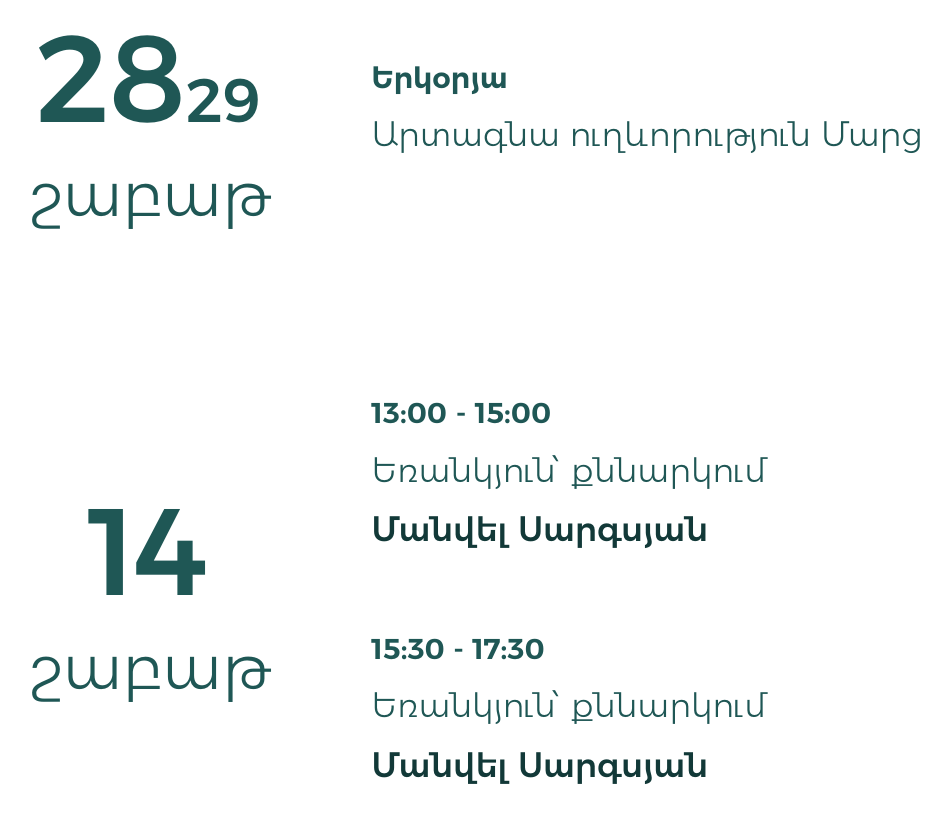
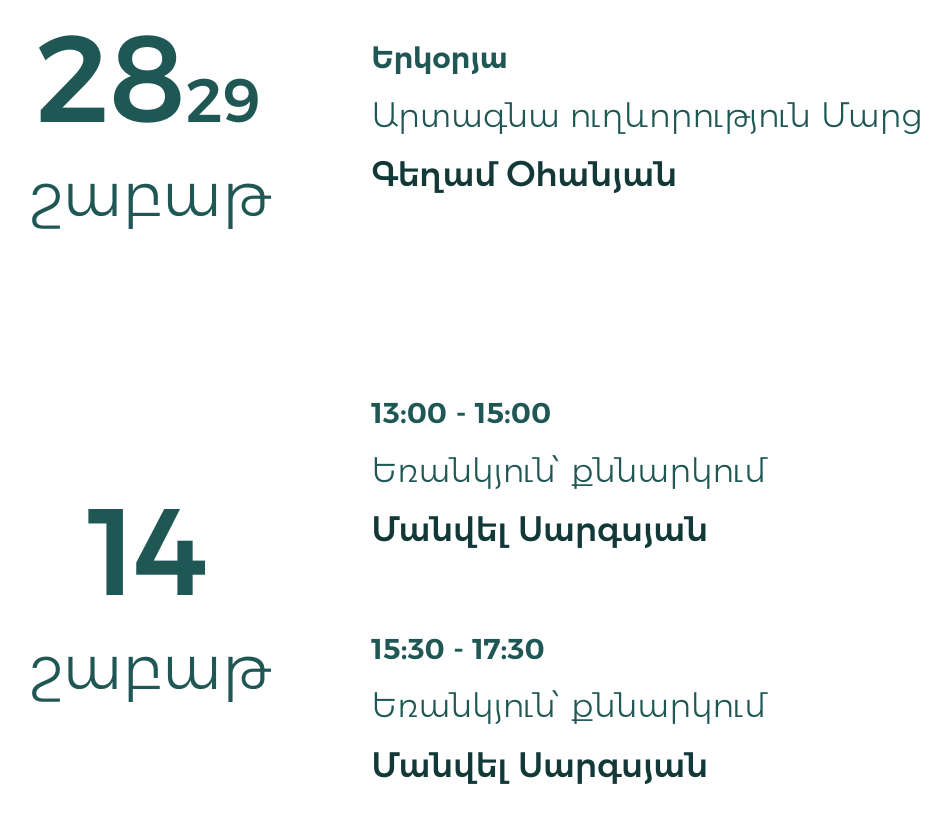
Before and after one commit to SyuneHovan/hayqi-sharavighner, a plain HTML site: page index.html in a window 1280 px wide. Shown: the part 4694-5517 px from the top of the page, without its empty margins (54-1005 px from the left). Drawn offline with Linux system fonts and the light colour scheme.

Commit message:
Update index.html

```diff
--- a/index.html
+++ b/index.html
@@ -131,7 +131,7 @@
 						<div class="lesson">
 							<span class="time">Երկօրյա</span>
 							<span class="title">Արտագնա ուղևորություն Մարց</span>
-							<span class="name"></span>
+							<span class="name">Գեղամ Օհանյան</span>
 						</div>
 					</div>
 				</div>
```
